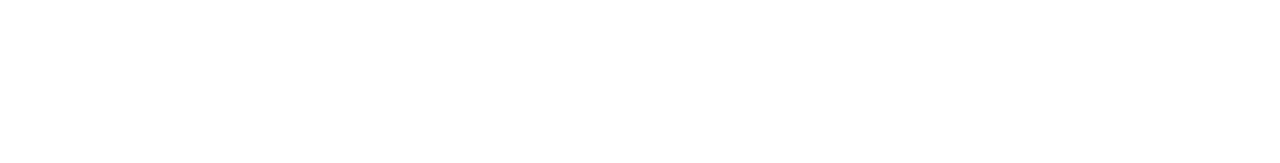
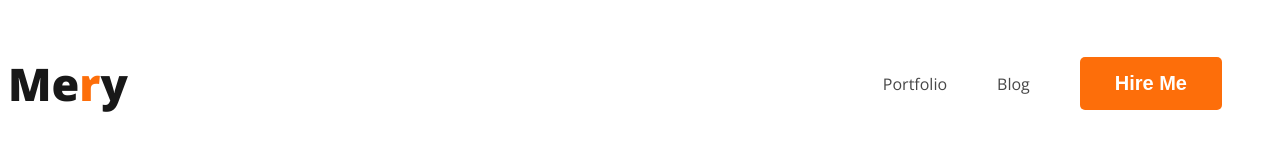
Before and after one commit to shahadathossain13/web-developer-portfolio, a plain HTML site: page index.html in a window 1280 px wide. Drawn offline with nearby package versions, Linux system fonts and the light colour scheme.

Commit message:
added nav

```diff
--- a/index.html
+++ b/index.html
@@ -4,9 +4,24 @@
     <meta charset="UTF-8">
     <meta name="viewport" content="width=device-width, initial-scale=1.0">
     <title>Web Developer portfolio</title>
+    <link rel="preconnect" href="https://fonts.googleapis.com">
+<link rel="preconnect" href="https://fonts.gstatic.com" crossorigin>
+<link href="https://fonts.googleapis.com/css2?family=Open+Sans:wght@400;700;800&display=swap" rel="stylesheet">
+
+    <link rel="stylesheet" href="styles/protfolio.css">
 </head>
 <body>
-    <header></header>
+    <header>
+        <nav>
+            <h3 class="nav-title">Me<span class="text-primary">r</span>y</h3>
+            <ul>
+                <li><a href="">Portfolio</a></li>
+                <li><a href="">Blog</a></li>
+                <li><button class="
+                btn-primary">Hire Me</button></li>
+            </ul>
+        </nav>
+    </header>
     <main></main>
     <footer></footer>
 </body>
--- /dev/null
+++ b/styles/protfolio.css
@@ -0,0 +1,42 @@
+/* common shared styles */
+body {
+    font-family: 'Open Sans', sans-serif;
+}
+.text-primary{
+    color: #FD6E0A;
+}
+.btn-primary {
+    border-radius: 5px;
+background: #FD6E0A;
+border: 0;
+color: white;
+font-size: 20px;
+font-weight: 700;
+padding: 15px 35px;
+}
+
+/* nav releted styles */
+nav {
+    display: flex;
+    justify-content: space-between;
+        align-items: center;
+}
+
+.nav-title {
+    color: #181818;
+font-family: Open Sans;
+font-size: 45px;
+font-weight: 800;
+}
+nav >ul{
+    display: flex;
+    align-items: center;
+   }
+nav li {
+    list-style: none;
+    margin-right: 50px;
+}
+nav a {
+    text-decoration: none;
+    color: #474747;
+}
```
